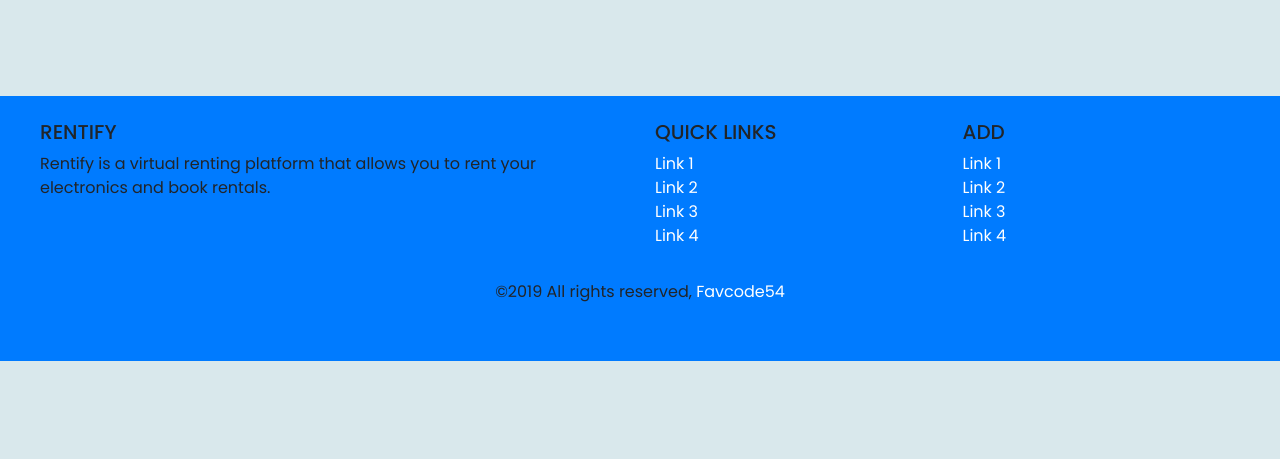
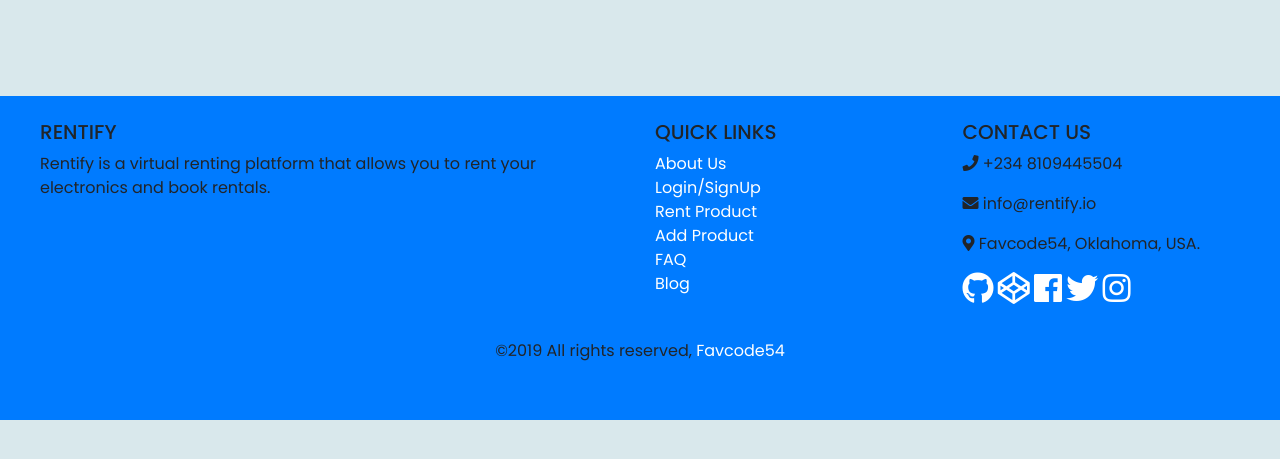
Before and after one commit to BolajiAyodeji/rentify-frontend, a PHP site: page /rent-product in a window 1280 px wide. Shown: the part 130-589 px from the top of the page. Run offline with PHP 8.4, Linux system fonts and the light colour scheme; some libraries are stand-ins or nearby versions.

Commit message:
modified footer

```diff
--- a/css/app.css
+++ b/css/app.css
@@ -221,3 +221,7 @@ footer {
 .contant_box_404 {
     margin-top: -50px;
 }
+
+li .social-icons {
+    padding: 10px;
+}
--- a/includes/footer.php
+++ b/includes/footer.php
@@ -18,16 +18,22 @@
 
          <ul class="list-unstyled">
             <li>
-               <a href="#!">Link 1</a>
+               <a href="#!">About Us</a>
             </li>
             <li>
-               <a href="#!">Link 2</a>
+               <a href="#!">Login/SignUp</a>
             </li>
             <li>
-               <a href="#!">Link 3</a>
+               <a href="#!">Rent Product</a>
             </li>
             <li>
-               <a href="#!">Link 4</a>
+               <a href="#!">Add Product</a>
+            </li>
+            <li>
+               <a href="#!">FAQ</a>
+            </li>
+            <li>
+               <a href="#!">Blog</a>
             </li>
          </ul>
 
@@ -35,20 +41,25 @@
       <div class="col-md-3 col-6">
 
          <!-- Links -->
-         <h5 class="text-uppercase">Add</h5>
+         <h5 class="text-uppercase">Contact Us</h5>
 
          <ul class="list-unstyled">
             <li>
-               <a href="#!">Link 1</a>
+               <p><i class="fa fa-phone"></i> +234 8109445504</p>
             </li>
             <li>
-               <a href="#!">Link 2</a>
+            <p><i class="fa fa-envelope"></i> info@rentify.io</p>
             </li>
             <li>
-               <a href="#!">Link 3</a>
+            <p><i class="fa fa-map-marker-alt"></i> Favcode54, Oklahoma, USA.</p>
             </li>
             <li>
-               <a href="#!">Link 4</a>
+            <a href="#"><i class="fab fa-github fa-2x"></i></a>
+            <a href="#"><i class="fab fa-codepen fa-2x"></i></a>
+            <a href="#"><i class="fab fa-facebook fa-2x"></i></a>
+            <a href="#"><i class="fab fa-twitter fa-2x"></i></a>
+            <a href="#"><i class="fab fa-instagram fa-2x"></i></a>
+
             </li>
          </ul>
 
```
